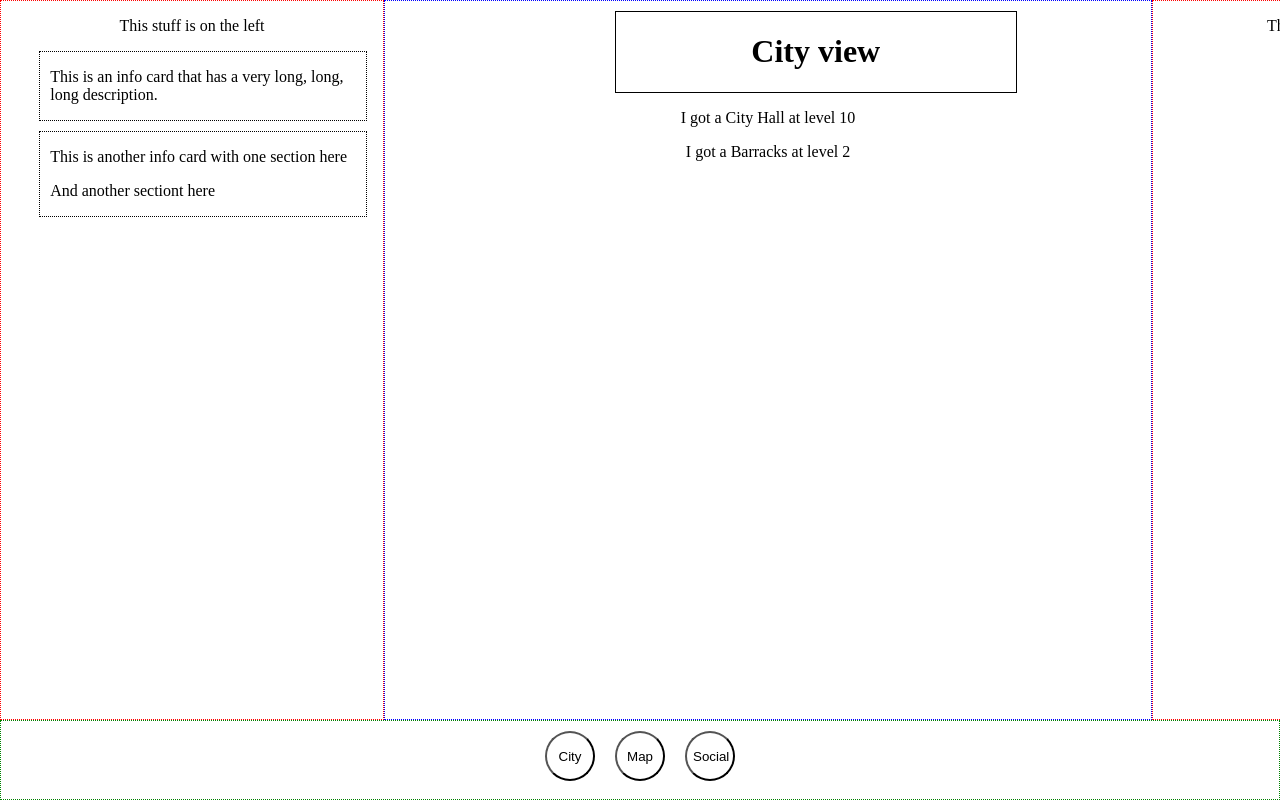
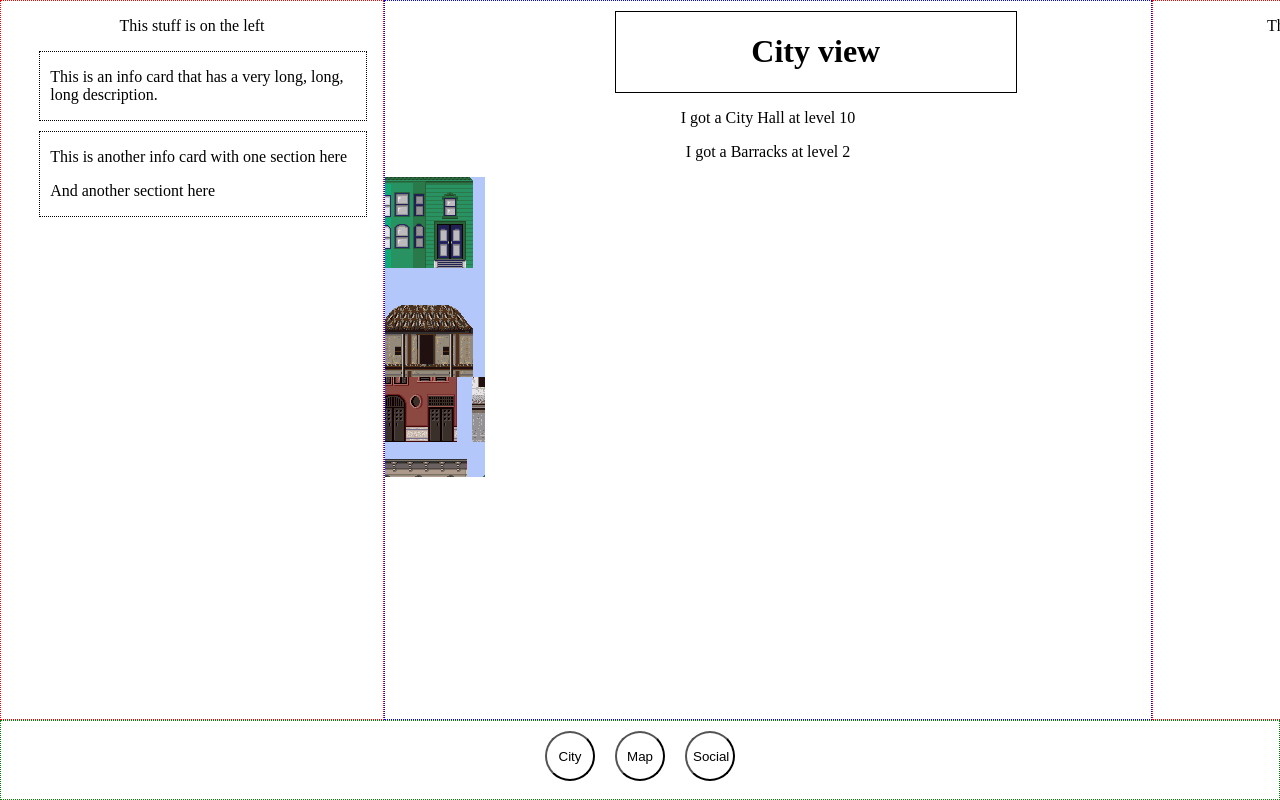
Before and after one commit to stickianempire/stickian, a React (Create React App) app in the folder application/: page / in a window 1280 px wide. Shown: the top 800 px of the page. Built offline with nearby package versions, Linux system fonts and the light colour scheme.

Commit message:
Spriting all the way

```diff
--- /dev/null
+++ b/application/src/components/views/CityView.scss
@@ -0,0 +1,20 @@
+#cityhallimg{
+    left: 100px;
+    width: 100px;
+    height: 100px;
+    background: url('../../../public/images/city.png') 100px 100px;
+}
+
+#barracksimg{
+    left: 300px;
+    width: 100px;
+    height: 100px;
+    background: url('../../../public/images/city.png') 400px 400px;
+}
+
+#forgeimg{
+    left: 500px;
+    width: 100px;
+    height: 100px;
+    background: url('../../../public/images/city.png') 200px 200px;
+}
--- a/application/src/components/views/CityView.tsx
+++ b/application/src/components/views/CityView.tsx
@@ -3,6 +3,8 @@ import React, { useState, useEffect } from 'react';
 import { cityInfo, buildingInfo } from '@type/cityinfo';
 
 import TitleCard from 'components/cards/TitleCard';
+
+import './CityView.scss';
 
 type CityViewProps = unknown;
 
@@ -19,27 +21,46 @@ const CityView: React.FC<CityViewProps> = () => {
     setCurrentCityInfo({
       cityHall: { name: 'City Hall', level: 10, built: true },
       barracks: { name: 'Barracks', level: 2, built: true },
-      forge: { name: 'Forge', level: 0, built: false },
+      forge: { name: 'Forge', level: 0, built: false},
     });
   }, []);
 
-  const _renderBuildingIfBuilt = (currentBuildingInfo: buildingInfo) => {
+  const _renderBuildingIfBuilt = (currentBuildingInfo: buildingInfo, buildingId:string) => {
     if (currentBuildingInfo.built) {
       return (
-        <p>
-          I got a {currentBuildingInfo.name} at level {currentBuildingInfo.level}
-        </p>
+        <div id = {buildingId}>
+          <p>
+            I got a {currentBuildingInfo.name} at level {currentBuildingInfo.level}
+          </p>
+        </div>
       );
     }
     return;
   };
 
+  /*const _renderCity = () => {
+    return(
+      <img src = {city} alt = 'City' width='748px' height='537px'></img>
+    );
+  }*/
+
+  const _renderBuildingImage = () => {
+    return(
+      <div>
+        <div id="cityhallimg"></div>
+        <div id="barracksimg"></div>
+        <div id="forgeimg"></div>
+      </div>
+    );
+  }
+
   return (
     <div>
-      <TitleCard>City view </TitleCard>
-      {_renderBuildingIfBuilt(currentCityInfo.cityHall)}
-      {_renderBuildingIfBuilt(currentCityInfo.barracks)}
-      {_renderBuildingIfBuilt(currentCityInfo.forge)}
+      <TitleCard>City view</TitleCard>
+      {_renderBuildingIfBuilt(currentCityInfo.cityHall, 'cityhall')}
+      {_renderBuildingIfBuilt(currentCityInfo.barracks, 'barracks')}
+      {_renderBuildingIfBuilt(currentCityInfo.forge, 'forge')}
+      {_renderBuildingImage()}
     </div>
   );
 };
```
Also changed, not shown: application/src/@type/cityinfo.tsx (added, +15 -0 lines), application/public/images/city.png (added).
